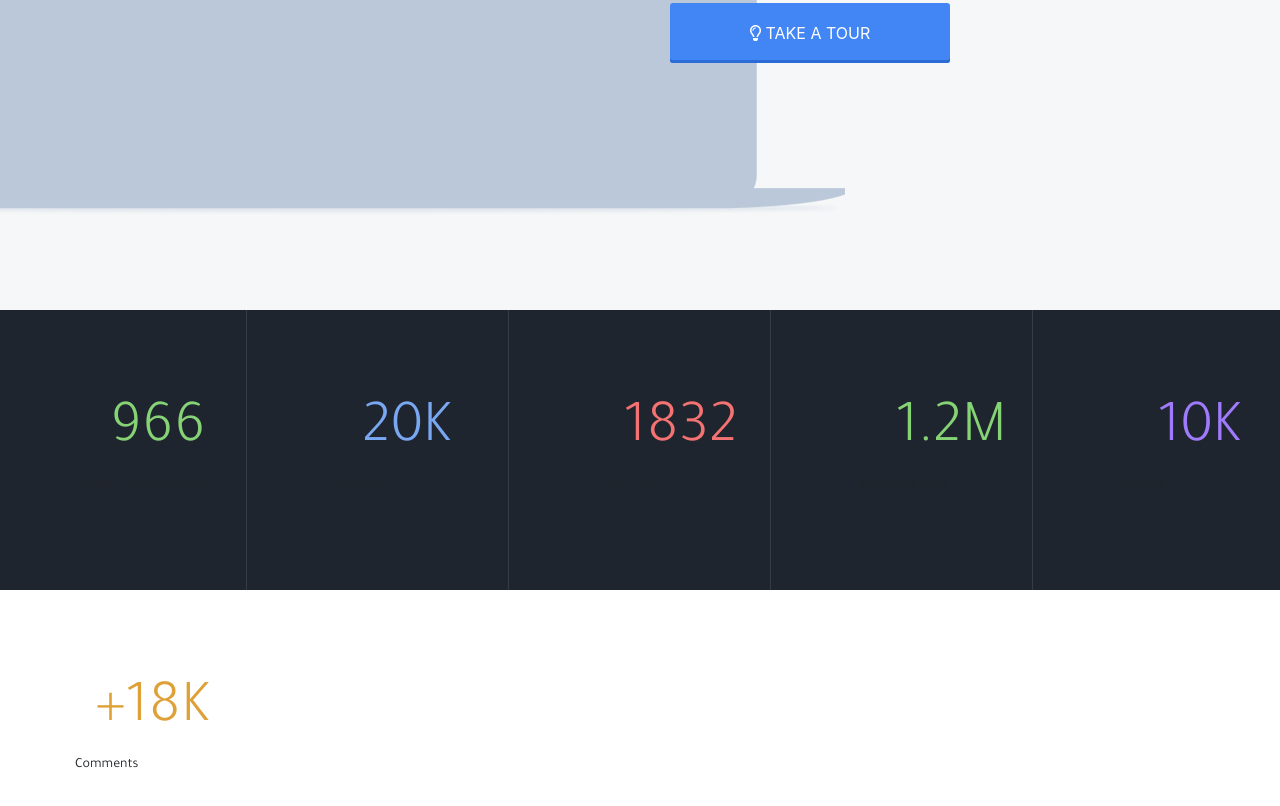
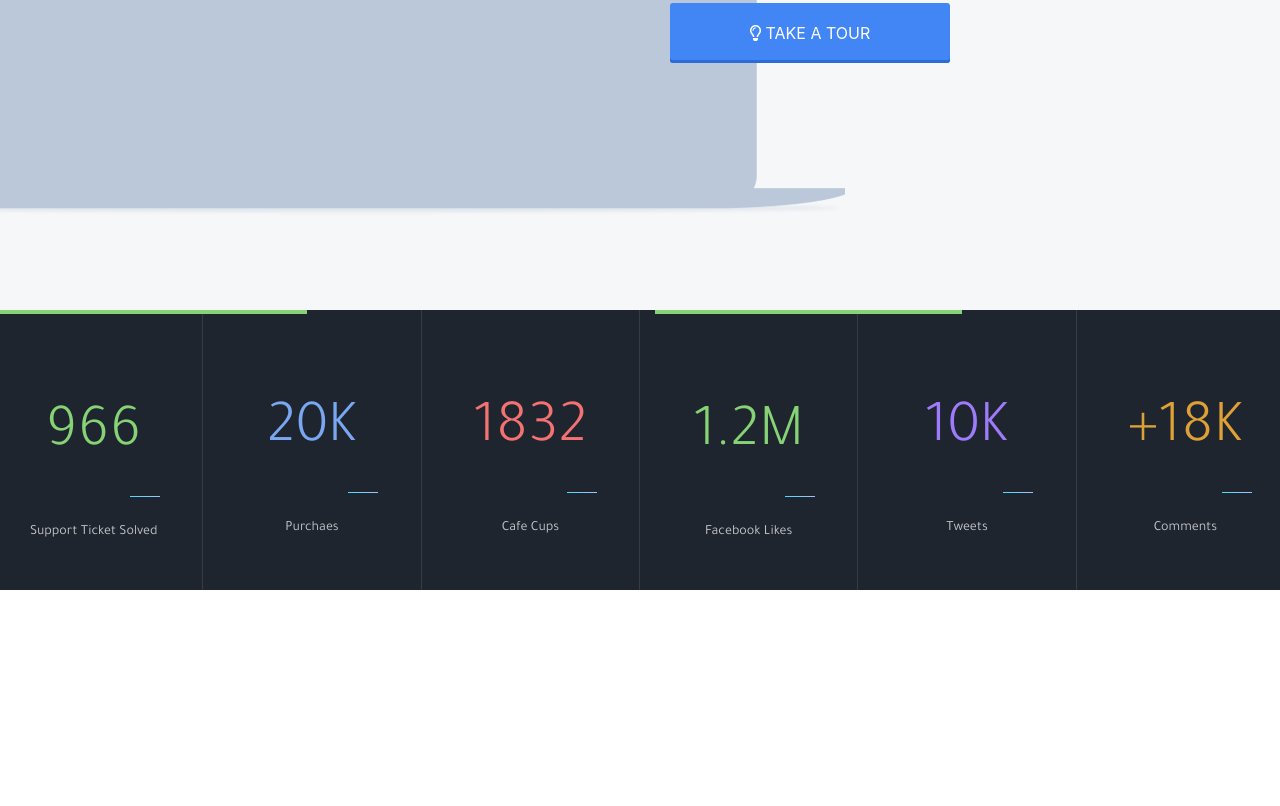
Before and after one commit to Flag12/Flag12.github.io, a plain HTML site: page index.html in a window 1280 px wide. Shown: the part 4741-5547 px from the top of the page. After the commit the page ends 5331 px from the top, so only its background shows below. Drawn offline with Linux system fonts and the light colour scheme.

Commit message:
init commit

```diff
--- a/css/main.css
+++ b/css/main.css
@@ -342,7 +342,9 @@ a.takeatour:hover{
 
 .color-numbers{
   height: 280px;
+
   background-color: #1f252f;
+
 }
 
 .grren-number{
@@ -350,23 +352,29 @@ a.takeatour:hover{
   font-size: 60px;
   font-weight: lighter;
   margin-top: 85px;
-  margin-left: 110px;
+  text-align: center;
 }
+.greenline{
+  width: 307px;
+  border-top: 4px solid #86d375;
 
+}
 .blue-number{
   color: #7aa7f1;
   font-size: 60px;
   font-weight: lighter;
   margin-top: 85px;
-  margin-left: 100px;
+  text-align: center;
 }
+.blue-number p{
 
+}
 .red-number{
   color: #f47272;
   font-size: 60px;
   font-weight: lighter;
   margin-top: 85px;
-  margin-left: 100px;
+  text-align: center;
 }
 
 .perple-number{
@@ -374,7 +382,7 @@ a.takeatour:hover{
   font-size: 60px;
   font-weight: lighter;
   margin-top: 85px;
-  margin-left: 110px;
+  text-align: center;
 }
 
 .orange-number{
@@ -382,10 +390,27 @@ a.takeatour:hover{
   font-size: 60px;
   font-weight: lighter;
   margin-top: 85px;
-  margin-left: 95px;
+  text-align: center;
 }
 
-.color-numbers .col{
+
+
+.color-numbers .col-2{
   height: 280px;
   border-right: 1px solid #363b44;
 }
+
+.small-line{
+  height: 1px;
+  width: 30px;
+  background-image: linear-gradient(1deg, #00f0ff, #ebacfd);
+  margin-left: 130px;
+  margin-top: 25px;
+}
+
+.col-2 p{
+  color: #c3c5c8;
+  margin-top: 25px;
+  text-align: center;
+  margin-left: 0;
+}
--- a/index.html
+++ b/index.html
@@ -174,42 +174,48 @@
 
     <div class="color-numbers">
       <div class="row align-items-center">
-        <div class="col">
+        <div class="col-2">
+          <div class="greenline">
+
+          </div>
           <h2 class="grren-number">966</h2>
           <div class="small-line">
 
           </div>
           <p>Support Ticket Solved</p>
         </div>
-        <div class="col">
+        <div class="col-2">
           <h2 class="blue-number">20K</h2>
           <div class="small-line">
 
           </div>
           <p>Purchaes</p>
         </div>
-        <div class="col">
+        <div class="col-2">
           <h2 class="red-number">1832</h2>
           <div class="small-line">
 
           </div>
           <p>Cafe Cups</p>
         </div>
-        <div class="col">
+        <div class="col-2">
+          <div class="greenline">
+
+          </div>
           <h2 class="grren-number">1.2M</h2>
           <div class="small-line">
 
           </div>
           <p>Facebook Likes</p>
         </div>
-        <div class="col">
+        <div class="col-2">
           <h2 class="perple-number">10K</h2>
           <div class="small-line">
 
           </div>
           <p>Tweets</p>
         </div>
-        <div class="col">
+        <div class="col-2">
           <h2 class="orange-number">+18K</h2>
           <div class="small-line">
 
```
